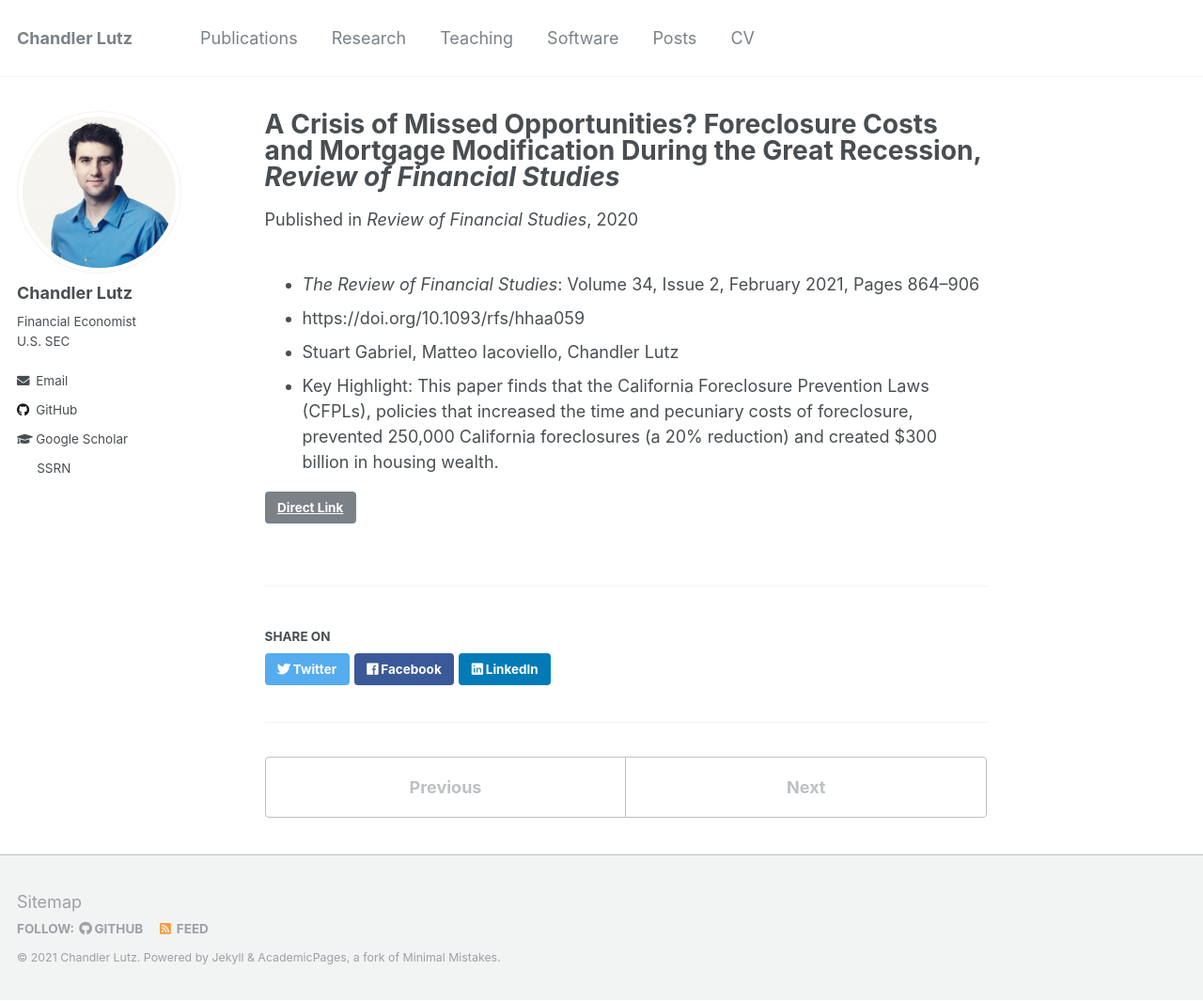
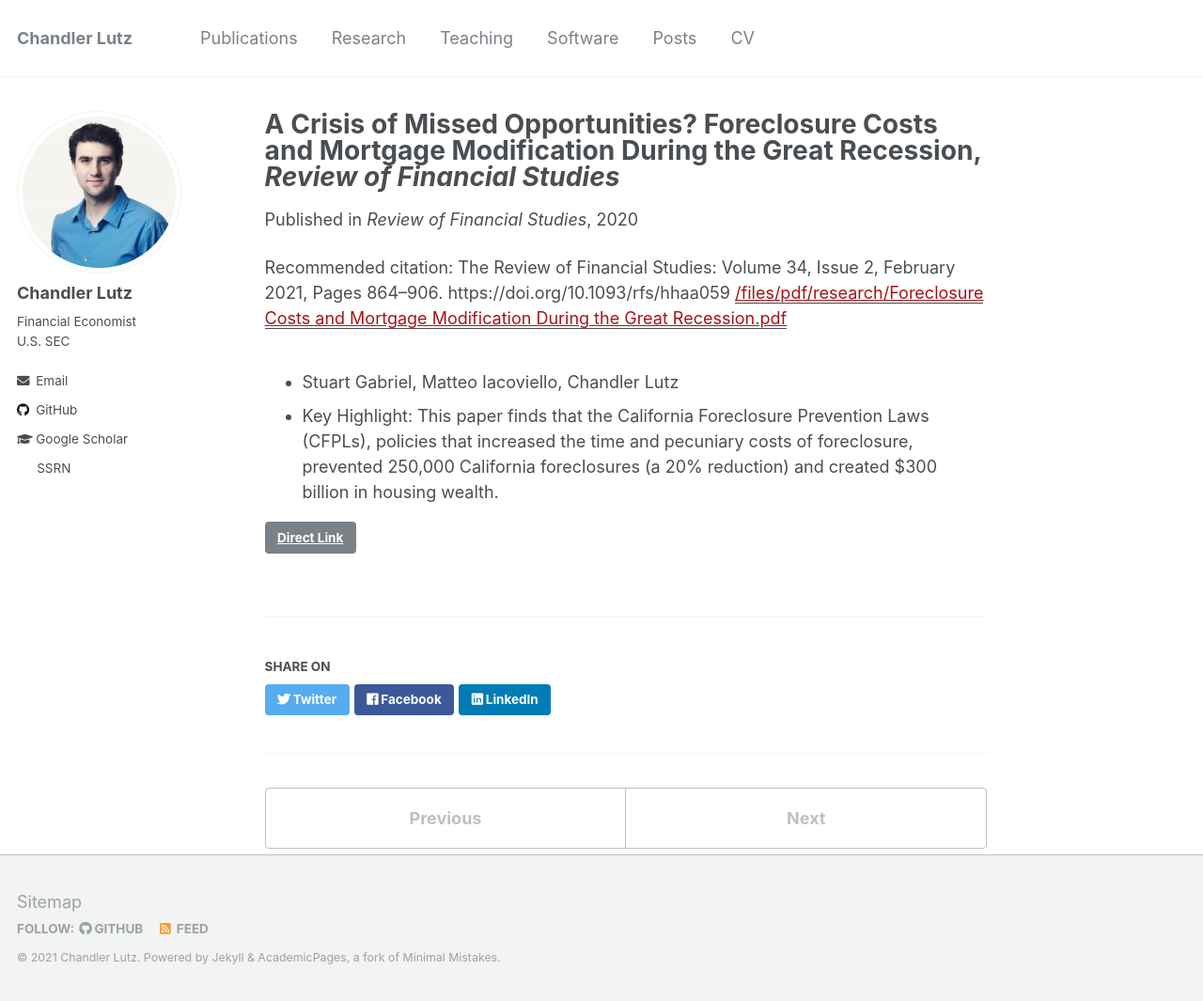
Before and after one commit to ChandlerLutz/ChandlerLutz.github.io, a Jekyll site: the page built from _publications/2021-crisis-of-missed-opportunities.md, in a window 1280 px wide and 1065 px high. Shown: the whole window at 94% size. Built offline with Jekyll 4.4.1, drawn with Linux system fonts in a browser that asks for light colours.

Commit message:
Update CFPL publication

```diff
--- a/_publications/2021-crisis-of-missed-opportunities.md
+++ b/_publications/2021-crisis-of-missed-opportunities.md
@@ -8,9 +8,7 @@
 link: 'https://doi.org/10.1093/rfs/hhaa059'
 code: 'https://github.com/ChandlerLutz/CFPLCode'
 github: 'https://github.com/ChandlerLutz/CFPLCode'
+citation: 'The Review of Financial Studies: Volume 34, Issue 2, February 2021, Pages 864–906. https://doi.org/10.1093/rfs/hhaa059'
 ---
-
-* <i>The Review of Financial Studies</i>: Volume 34, Issue 2, February 2021, Pages 864–906
-* https://doi.org/10.1093/rfs/hhaa059
 * Stuart Gabriel, Matteo Iacoviello, Chandler Lutz
 * <font size="4">Key Highlight: This paper finds that the California Foreclosure Prevention Laws (CFPLs), policies that increased the time and pecuniary costs of foreclosure, prevented 250,000 California foreclosures (a 20% reduction) and created $300 billion in housing wealth.</font>
```
